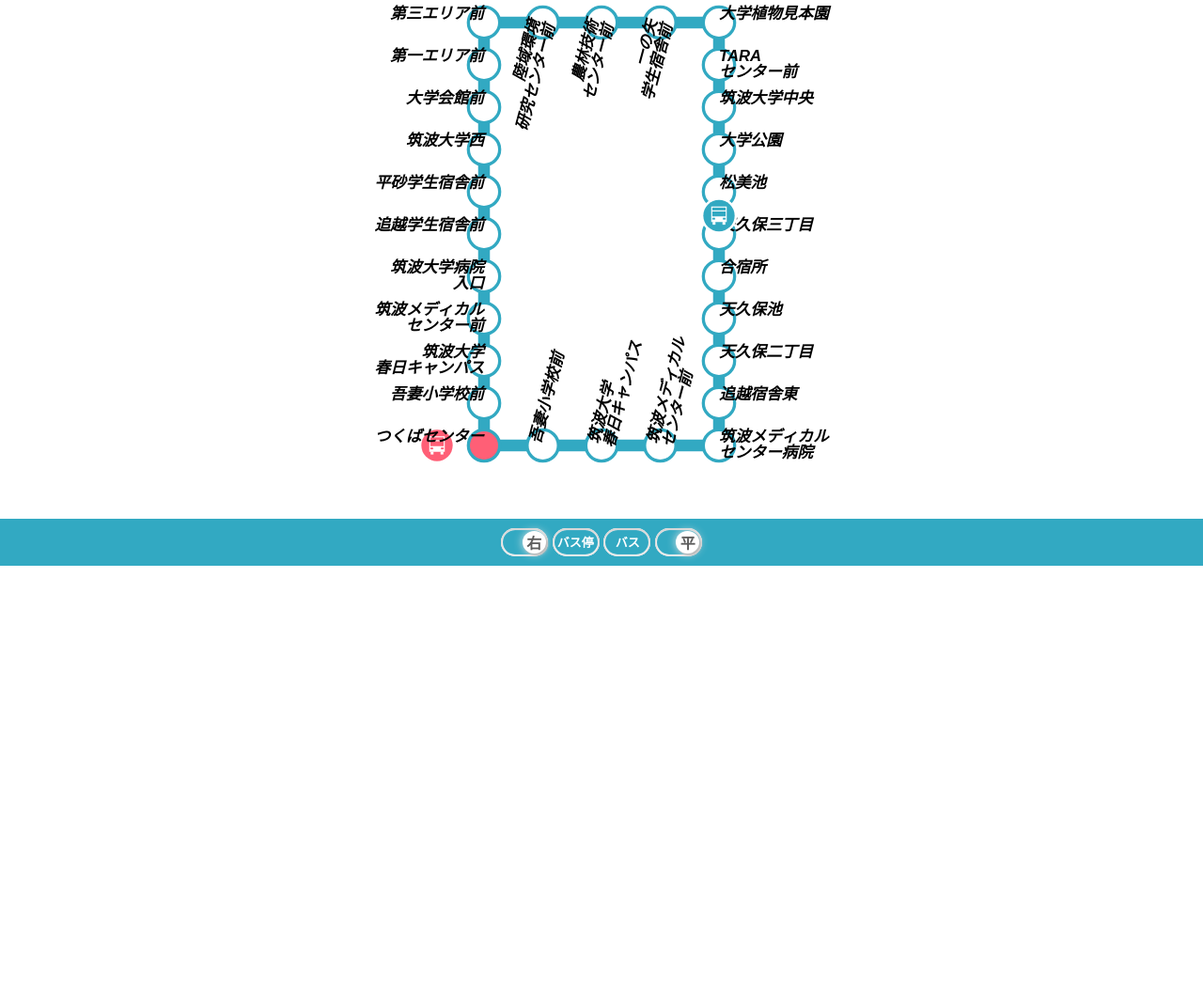
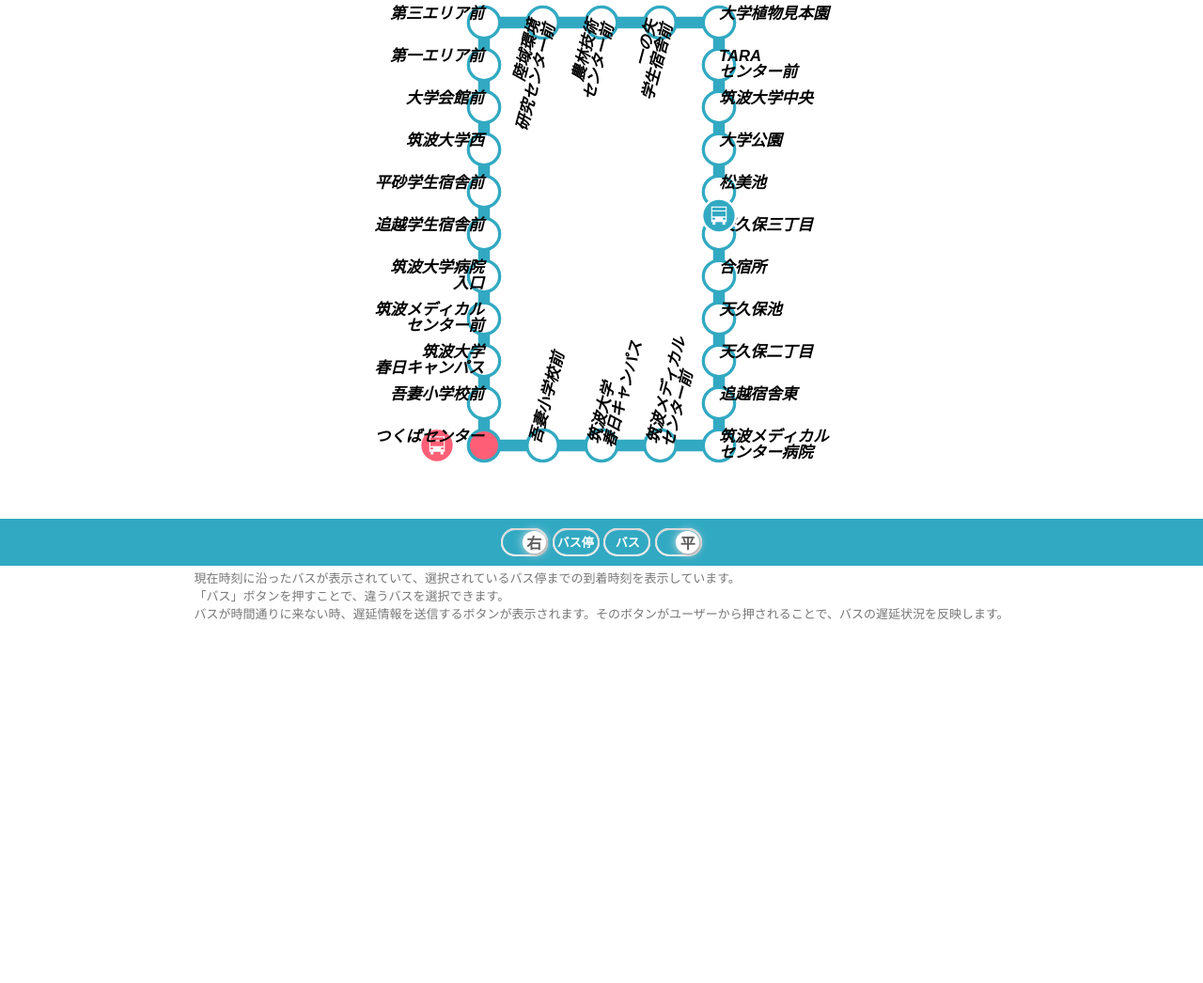
Before and after one commit to Moon-landing-Tsukuba/busvis, a PHP site: page /index.html in a window 1280 px wide. Shown: the part 198-1244 px from the top of the page at 94% size. Before the commit the page ends 800 px from the top, so only its background shows below. Run offline with PHP 8.4, Linux system fonts and the light colour scheme; data that the repository does not hold is empty.

Commit message:
説明文素案

```diff
--- a/index.html
+++ b/index.html
@@ -58,7 +58,16 @@
                 <div class="btn btn-common switch-holiday-weekday weekday"></div>
             </div>
         </div>
-
+        <div class="explanation-wrapp" id="explanation">
+            <div class="explanation">
+                このサイトは、筑波大学循環バスの遅延情報を確認できるアプリです。</br>
+                現在地から最寄りのバス停が自動で選択されていますが、「バス停」ボタンを押すと乗りたいバス停を選択することができます。</br>
+                右回り、左回りを変更したり、平日、休日を変更することができます。</br>
+                現在時刻に沿ったバスが表示されていて、選択されているバス停までの到着時刻を表示しています。</br>
+                「バス」ボタンを押すことで、違うバスを選択できます。</br>
+                バスが時間通りに来ない時、遅延情報を送信するボタンが表示されます。そのボタンがユーザーから押されることで、バスの遅延状況を反映します。</br>
+            </div>
+        </div>
         <script src="./timetable_list.js"></script>
         <script src="./index.js"></script>
     </body>
--- a/style.css
+++ b/style.css
@@ -245,6 +245,28 @@
 ----------------------------------------------- */
 
 
+/* 説明文
+----------------------------------------------- */
+#explanation{
+  display: flex;
+  align-items: center;
+  justify-content: center;
+}
+.explanation-wrapp {
+  font-family: Arial;
+  font-size: small;
+  color: #777;
+}
+.explanation {
+  padding-left: 10%;
+  padding-right: 10%;
+  padding-bottom: 30%;
+  text-align: left;
+}
+
+/* 説明文
+----------------------------------------------- */
+
 
 /* デスクトップ用
 ----------------------------------------------- */
```
